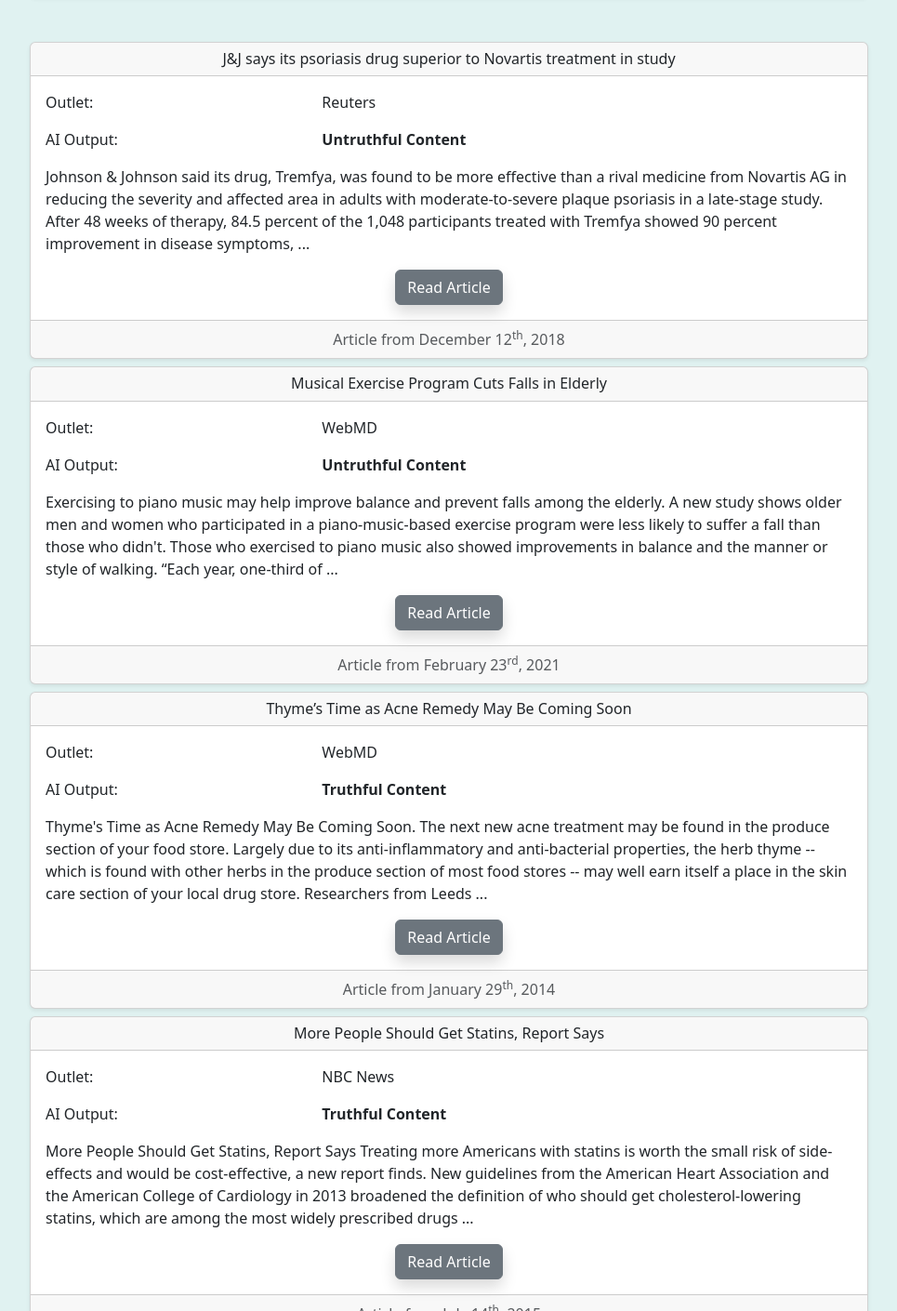
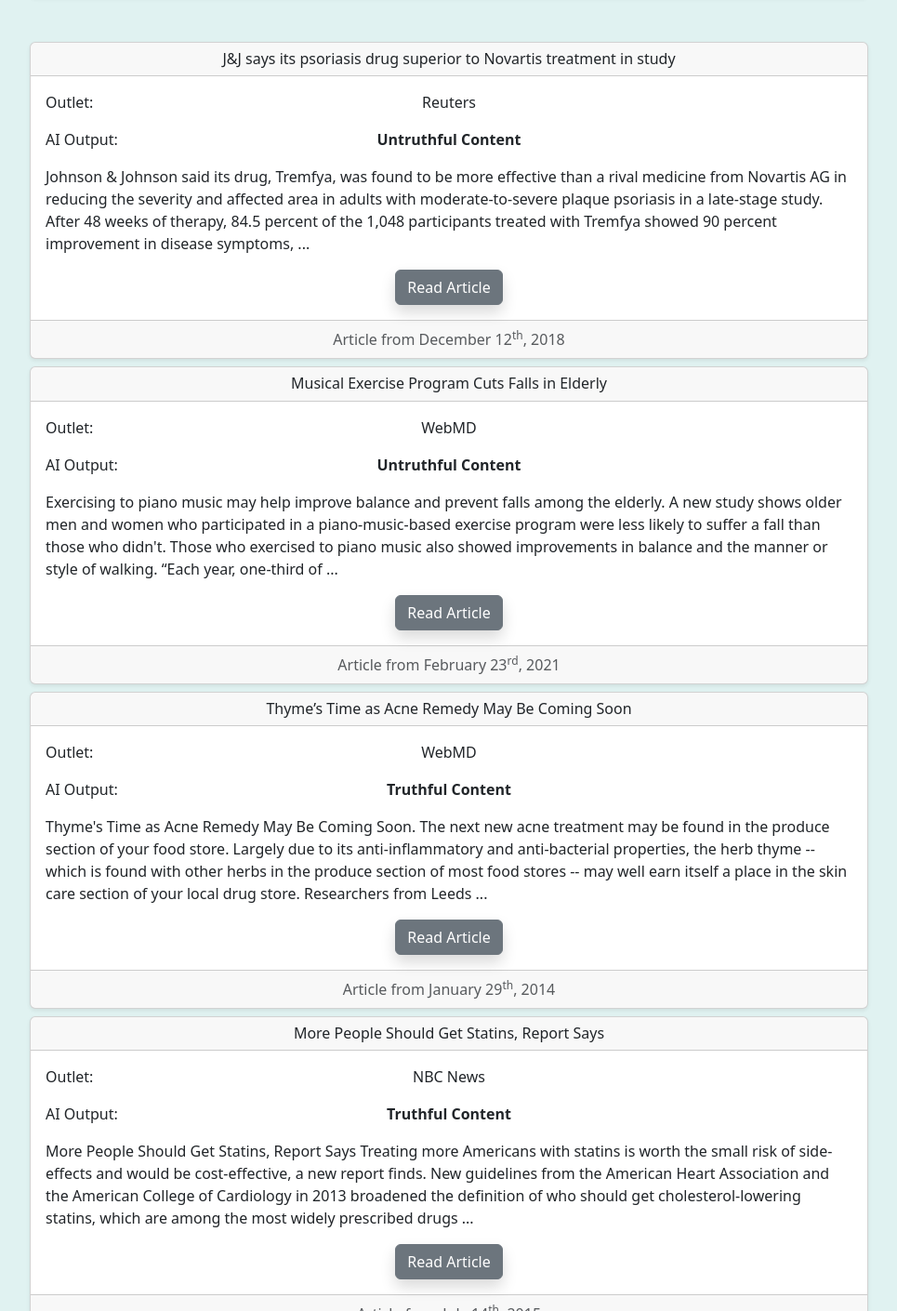
Before and after one commit to SSKI-RUB/SSKI-RUB.github.io, a plain HTML site: page home.html in a window 1280 px wide. Shown: the part 277-1687 px from the top of the page at 93% size, without its empty margins (157-1122 px from the left). Drawn offline with nearby package versions, Linux system fonts and the light colour scheme.

Commit message:
Center Outlet and AI Output

```diff
--- a/home.html
+++ b/home.html
@@ -145,8 +145,8 @@
                                         </p>
                                     </div>
 
-                                    <div class="col-8">
-                                        <p class="text-start">
+                                    <div class="col-4">
+                                        <p class="text-center">
                                             Reuters
                                         </p>
                                     </div>
@@ -159,8 +159,8 @@
                                         </p>
                                     </div>
 
-                                    <div class="col-8">
-                                        <p class="text-start">
+                                    <div class="col-4">
+                                        <p class="text-center">
                                             <b>Untruthful Content</b>
                                         </p>
                                     </div>
@@ -202,8 +202,8 @@
                                         </p>
                                     </div>
 
-                                    <div class="col-8">
-                                        <p class="text-start">
+                                    <div class="col-4">
+                                        <p class="text-center">
                                             WebMD
                                         </p>
                                     </div>
@@ -216,8 +216,8 @@
                                         </p>
                                     </div>
 
-                                    <div class="col-8">
-                                        <p class="text-start">
+                                    <div class="col-4">
+                                        <p class="text-center">
                                             <b>Untruthful Content</b>
                                         </p>
                                     </div>
@@ -257,8 +257,8 @@
                                         </p>
                                     </div>
 
-                                    <div class="col-8">
-                                        <p class="text-start">
+                                    <div class="col-4">
+                                        <p class="text-center">
                                             WebMD
                                         </p>
                                     </div>
@@ -271,8 +271,8 @@
                                         </p>
                                     </div>
 
-                                    <div class="col-8">
-                                        <p class="text-start">
+                                    <div class="col-4">
+                                        <p class="text-center">
                                             <b>Truthful Content</b>
                                         </p>
                                     </div>
@@ -312,8 +312,8 @@
                                         </p>
                                     </div>
 
-                                    <div class="col-8">
-                                        <p class="text-start">
+                                    <div class="col-4">
+                                        <p class="text-center">
                                             NBC News
                                         </p>
                                     </div>
@@ -326,8 +326,8 @@
                                         </p>
                                     </div>
 
-                                    <div class="col-8">
-                                        <p class="text-start">
+                                    <div class="col-4">
+                                        <p class="text-center">
                                             <b>Truthful Content</b>
                                         </p>
                                     </div>
```
